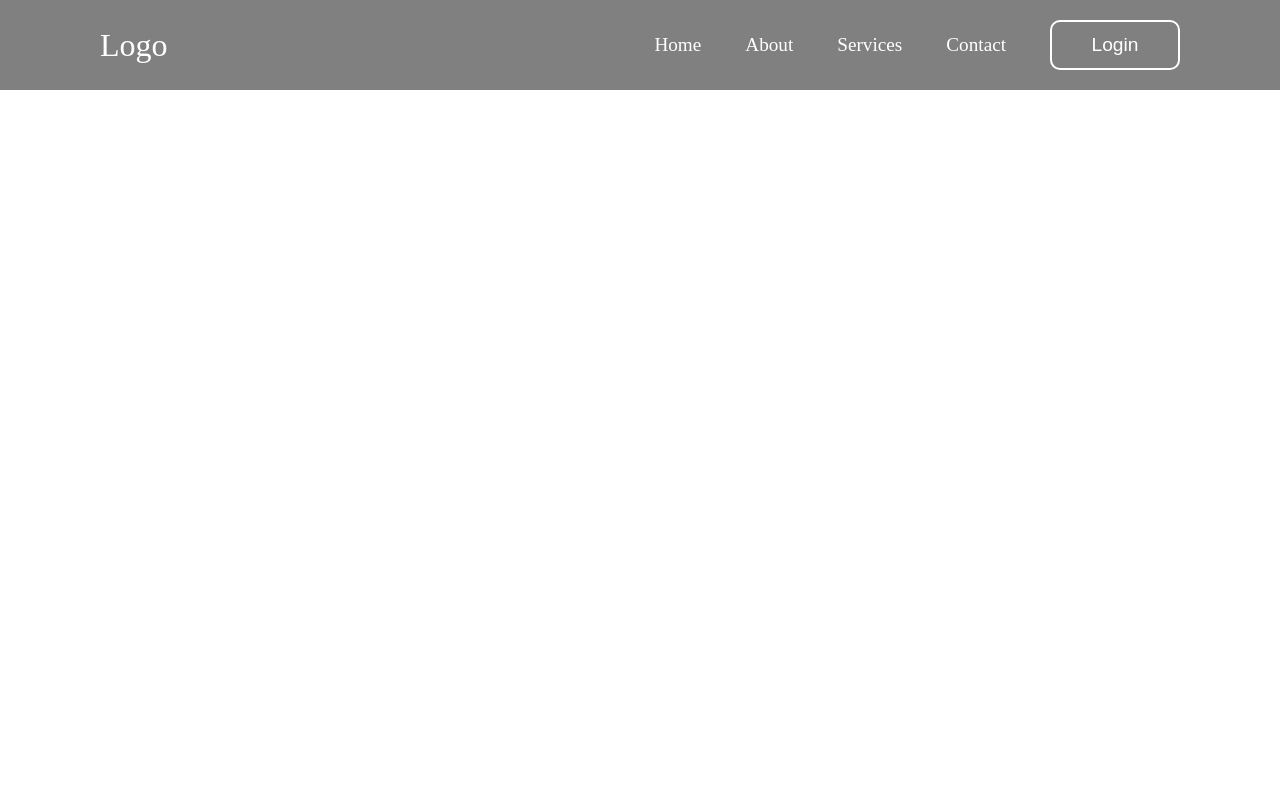
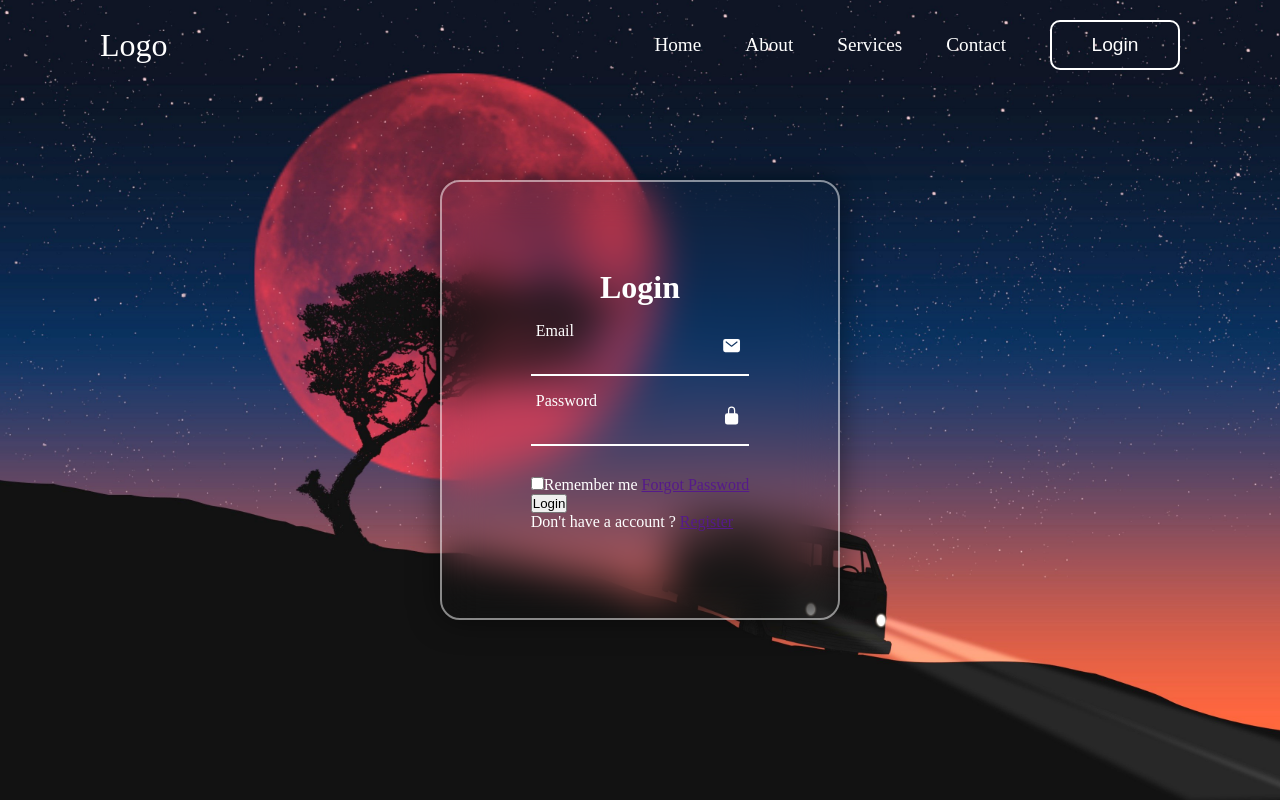
Before and after one commit to Al-AminDolar/LoginAndRegistration, a plain HTML site: page index.html in a window 1280 px wide. Drawn offline with nearby package versions, Linux system fonts and the light colour scheme.

Commit message:
header done

```diff
--- a/index.html
+++ b/index.html
@@ -5,7 +5,16 @@
     <meta name="viewport" content="width=device-width, initial-scale=1.0" />
     <title>SoftTech-Programmer</title>
     <link rel="stylesheet" href="style.css" />
+    <script
+      type="module"
+      src="https://unpkg.com/ionicons@7.1.0/dist/ionicons/ionicons.esm.js"
+    ></script>
+    <script
+      nomodule
+      src="https://unpkg.com/ionicons@7.1.0/dist/ionicons/ionicons.js"
+    ></script>
   </head>
+
   <body>
     <header>
       <h class="logo">Logo</h>
@@ -17,5 +26,34 @@
         <button class="Login-popup">Login</button>
       </nav>
     </header>
+
+    <div class="warpper">
+      <div class="form-box-login">
+        <h2>Login</h2>
+        <form action="">
+          <div class="input-box">
+            <ion-icon class="icon" name="mail"></ion-icon>
+            <input type="email" />
+            <label for="">Email</label>
+          </div>
+          <div class="input-box">
+            <ion-icon class="icon" name="lock-closed"></ion-icon>
+            <input type="password" />
+            <label for="">Password</label>
+          </div>
+
+          <div class="remember">
+            <label for=""><input type="checkbox" />Remember me</label>
+            <a href="">Forgot Password</a>
+          </div>
+
+          <button type="submit" class="btn">Login</button>
+
+          <div class="register">
+            <p>Don't have a account ? <a href="">Register</a></p>
+          </div>
+        </form>
+      </div>
+    </div>
   </body>
 </html>
--- a/style.css
+++ b/style.css
@@ -4,12 +4,25 @@
     box-sizing: border-box;
 }
 
+body{
+
+    display: flex;
+    justify-content: center;
+    align-items: center;
+    min-height: 100vh;
+    background: url("softtech.jpg") no-repeat;
+    background-size:cover;
+    background-position: center;
+color: #fff;
+
+
+
+}
 
 header{
     position: fixed;
     top: 0;
     left: 0;
-    background-color: gray;
     width: 100%;
     padding: 20px 100px;
     display: flex;
@@ -73,3 +86,71 @@ content: "";
     color: #162938;
     background: #fff;
 }
+
+
+.warpper{
+    position: relative;
+    width: 400px;
+    height: 440px;
+    border: 2px solid rgba(255,255,255,.5);
+    border-radius: 20px;
+    background: transparent;
+    backdrop-filter: blur(20px);
+    display: flex;
+    justify-content: center;
+    align-items: center;
+    box-shadow: 0 0 30px rgba(0,0,0,.5);
+}
+
+
+h2{
+    font-size: 2em;
+    text-align: center;
+    color: #fff;
+}
+
+.input-box {
+    position: relative;
+    width: 100%;
+    height: 40px;
+    border-bottom: 2px solid #fff;
+    margin: 30px 0;
+
+}
+
+.input-box label{
+    position:absolute;
+    top: 50%;
+    left: 5px;
+    transform: translateY(-50%);
+    font-size: 1em;
+    color: #fff;
+    font-weight: 500;
+    pointer-events: none;
+    transition: .5s;
+}
+
+input:focus ~ label,
+input:valid ~ label{
+    top: -5px;
+}
+
+
+.input-box input{
+
+    width: 100%;
+    height: 100% ;
+    background: transparent;
+    border: none;
+    outline: none;
+
+}
+
+.input-box .icon{
+    position: absolute;
+    font-size: 1.2em;
+    right: 8px;
+    line-height:57px;
+   color:#fff;
+
+}
```
Also changed, not shown: softtech.jpg (added).
